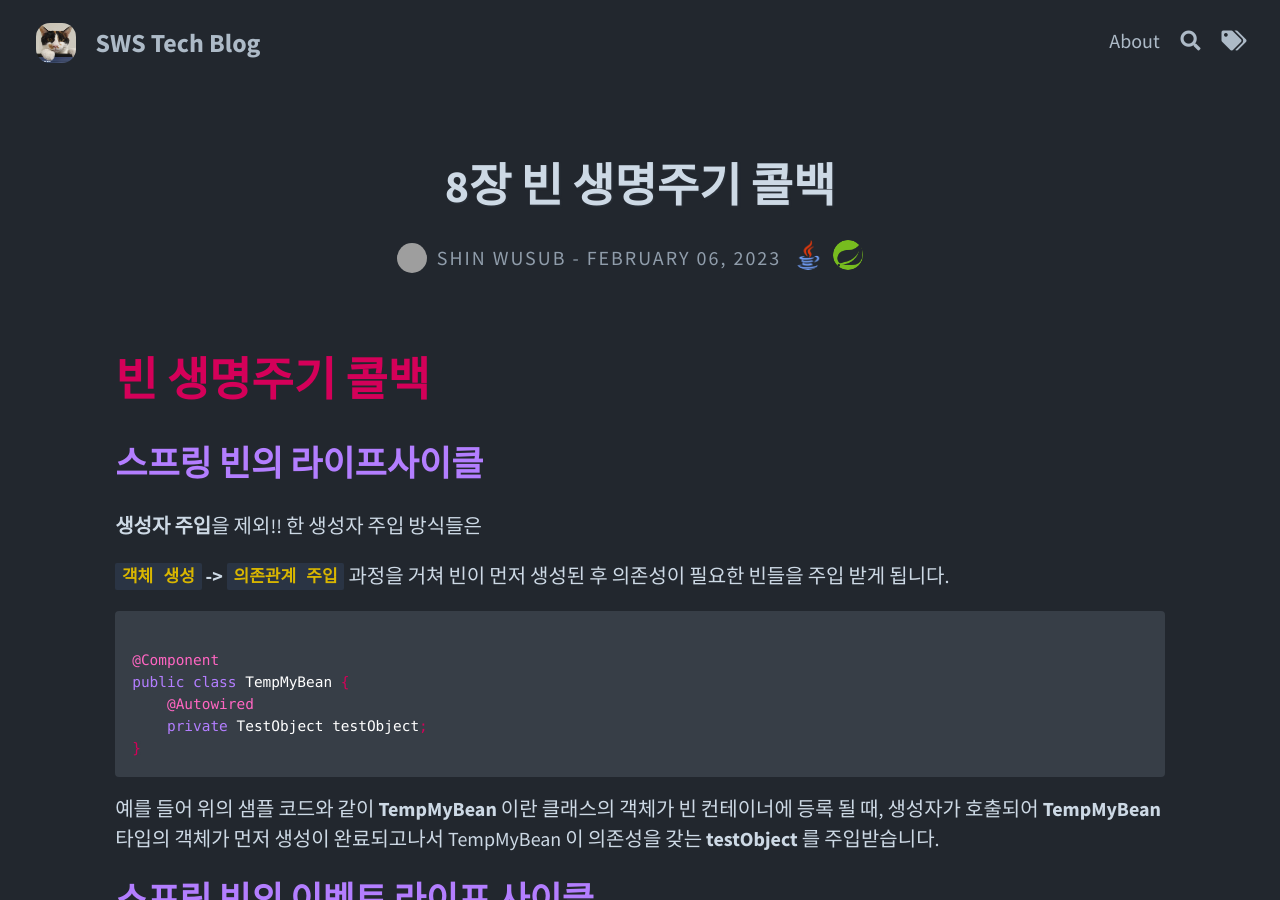
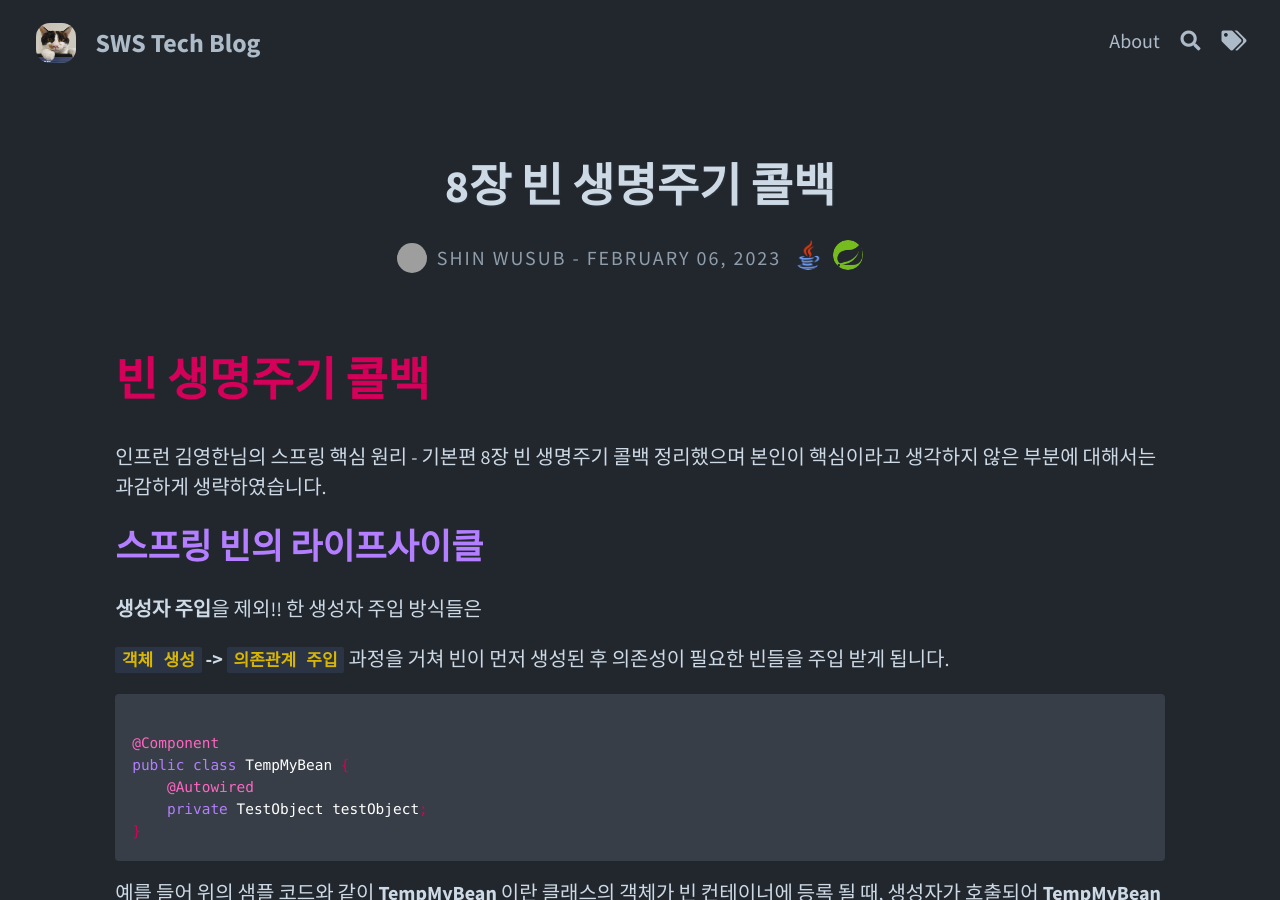
Before and after one commit to mainmethod0126/old-tech-blog, a Jekyll site: the page built from _posts/spring/2023-02-06-8장-빈-생명주기-콜백.md, in a window 1280 px wide and 900 px high. Built offline with Jekyll 4.4.1, drawn with Linux system fonts in a browser that asks for light colours; comment, search, counter and statistics services are not loaded; grey boxes are pictures that could not be loaded.

Commit message:
2개의 포스팅을 상위 경로로 이동

```diff
--- a/_posts/spring/lecture/the-core-principles-of-spring-basics/2023-02-06-8장-빈-생명주기-콜백.md
+++ b/_posts/spring/2023-02-06-8장-빈-생명주기-콜백.md
@@ -7,10 +7,10 @@
 excerpt_separator: <!--more-->
 ---
 
+# 빈 생명주기 콜백
 
+인프런 김영한님의 스프링 핵심 원리 - 기본편 8장 빈 생명주기 콜백 정리했으며 본인이 핵심이라고 생각하지 않은 부분에 대해서는 과감하게 생략하였습니다.
 <!--more-->
-
-# 빈 생명주기 콜백
 
 ## 스프링 빈의 라이프사이클
 
```
Also changed, not shown: _posts/spring/2023-01-27-7장-의존관계-자동주입.md (renamed from _posts/spring/lecture/the-core-principles-of-spring-basics/2023-01-27-7장-의존관계-자동주입.md).
